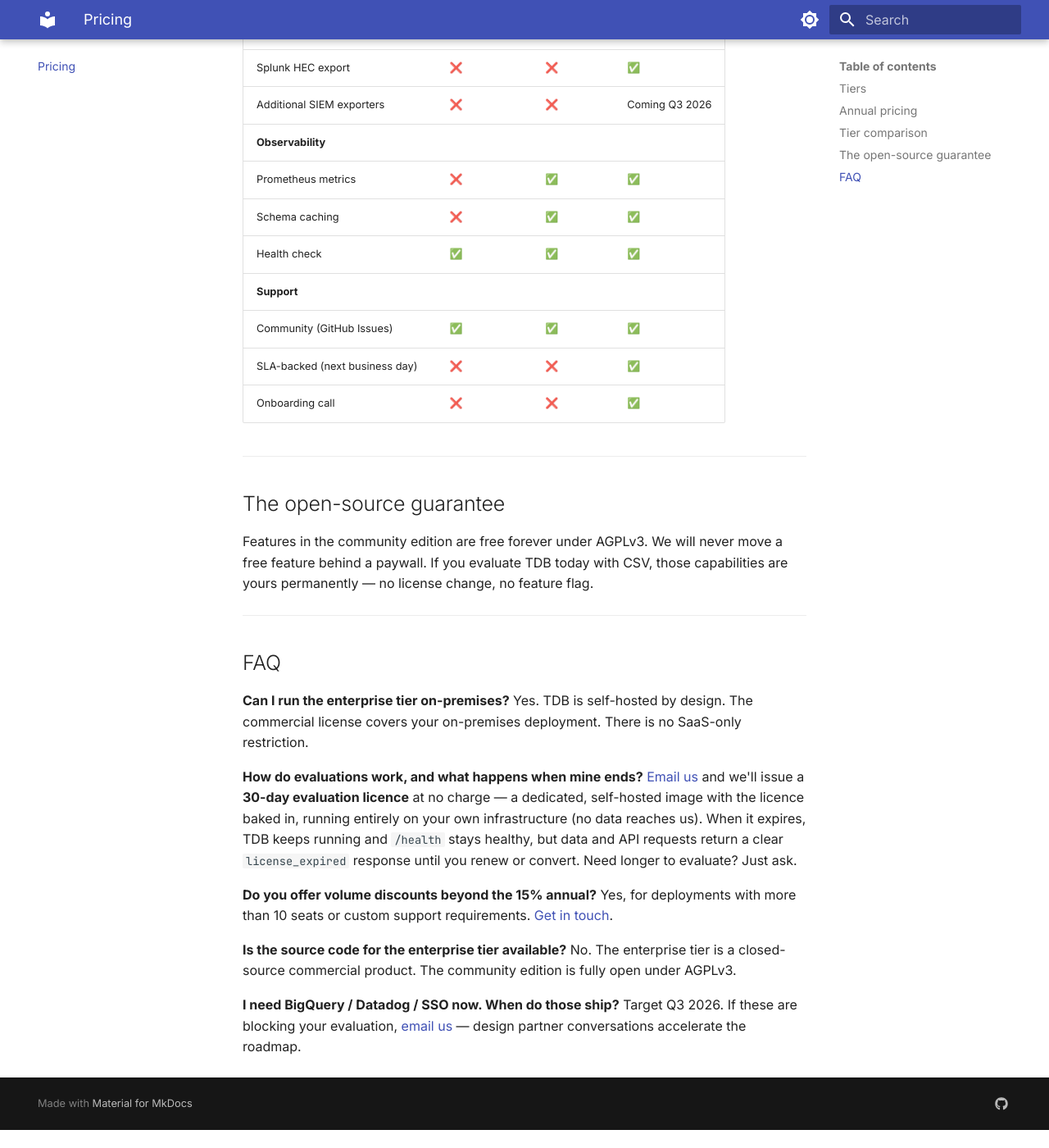
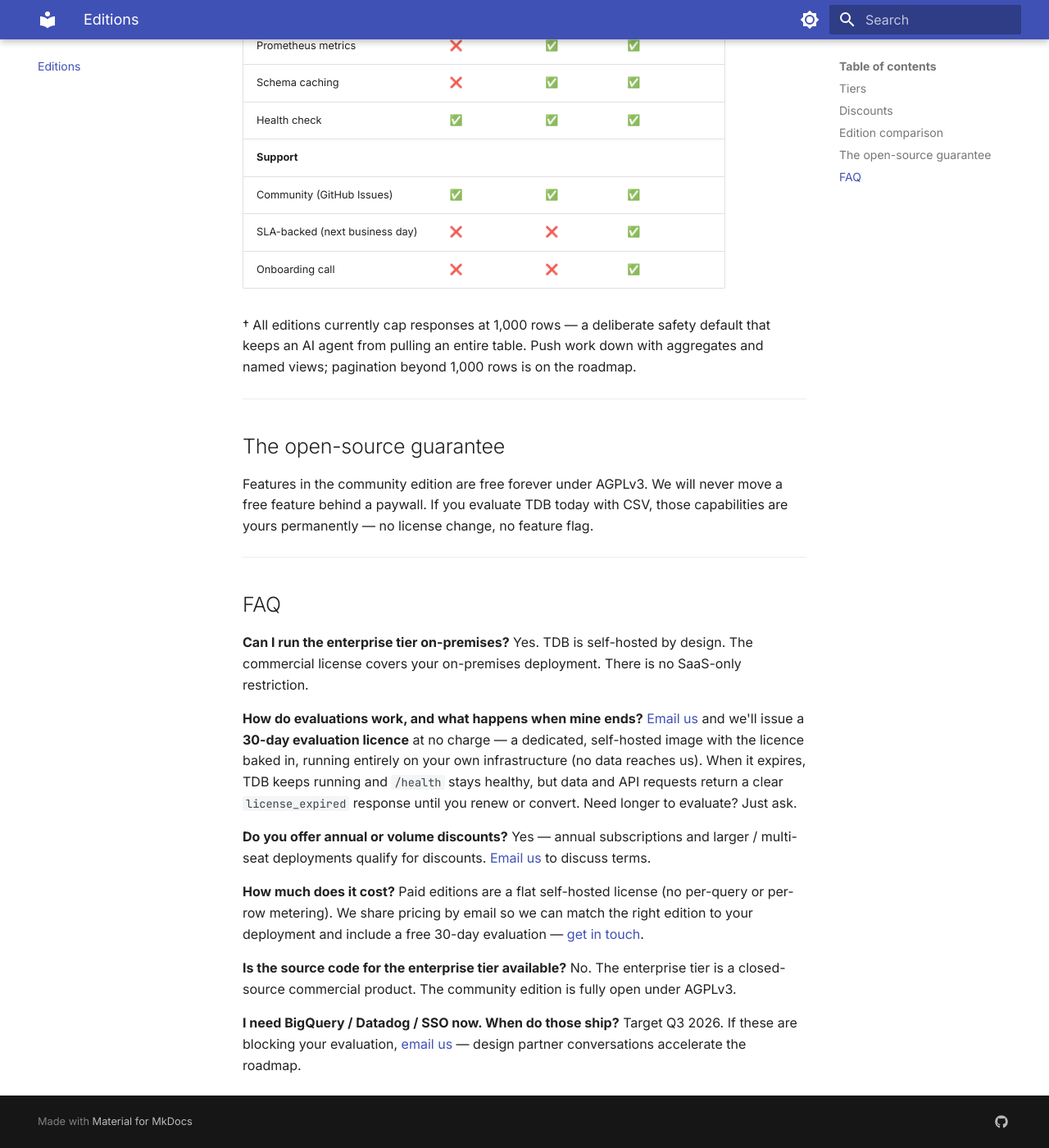
Before and after one commit to tdb-project/tdb-docs, an MkDocs documentation site: the page built from docs/pricing.md, in a window 1280 px wide and 1400 px high, scrolled down 3080 px. Shown: the whole window at 82% size. Built offline with MkDocs 1.6.1 and Material for MkDocs 9.7.7, drawn with Linux system fonts in a browser that asks for light colours; before the commit the page ends 4458 px from its top, so only the background shows below that; some of the changed text lies outside the part shown.

Commit message:
docs: gate public pricing — show editions, route pricing to email (#6)
Removes exact prices from the public docs and reframes the page around the
Community-vs-paid edition comparison, with an email CTA for pricing + a free
30-day evaluation (so we can measure genuine interest). Reverses the prior
"publish pricing transparently" stance — tradeoff recorded in tdb-internal.

- pricing.md: "# Pricing" -> "# Editions"; drop price tab titles + annual price
  table + "no contact sales" line; keep the 3-column feature comparison; add
  email-for-pricing + 30-day-eval CTA; fix row-cap presentation (footnote:
  1,000 is a safety default, pagination is roadmap).
- nav label Pricing -> Editions; relabel link texts in index/why-tdb/community
  (URL stays /pricing/ so inbound links don't break).

Co-authored-by: Claude Opus 4.8 <noreply@anthropic.com>

```diff
--- a/docs/pricing.md
+++ b/docs/pricing.md
@@ -1,8 +1,8 @@
-# Pricing
+# Editions
 
-TDB is an open-core product. The community edition is free, forever. Paid tiers add the connectors, auth, and compliance features you need to run TDB in production for a real team.
+TDB is an open-core product. The community edition is **free, forever** under AGPLv3. The paid editions add the connectors, auth, and compliance features you need to run TDB in production for a real team.
 
-**Pricing is published transparently. No "contact sales for pricing."**
+This page shows exactly what each edition includes. **For pricing and a free 30-day evaluation, [email us](mailto:hello@tdb.jiracorp.co.in)** — we'll tailor a quote to your deployment and get you set up.
 
 ---
 
@@ -121,19 +121,13 @@ TDB is an open-core product. The community edition is free, forever. Paid tiers
 
 ---
 
-## Annual pricing
+## Discounts
 
-Save 15% on any paid tier with an annual subscription.
-
-| Tier | Monthly | Annual (15% off) |
-|---|---|---|
-| Community | Free | Free |
-| SMB | $499 / month | $5,091 / year |
-| Mid-Market | $1,999 / month | $20,389 / year |
+Annual subscriptions and larger / multi-seat deployments qualify for discounts. [Email us](mailto:hello@tdb.jiracorp.co.in) to discuss terms for your team.
 
 ---
 
-## Tier comparison
+## Edition comparison
 
 | Feature | Community | SMB | Mid-Market |
 |---|---|---|---|
@@ -154,7 +148,7 @@ Save 15% on any paid tier with an annual subscription.
 | CORS configuration | ❌ | ✅ | ✅ |
 | **Query & MCP** | | | |
 | REST query endpoint (SELECT) | ✅ | ✅ | ✅ |
-| Row limit | 1,000 | 1,000 | 1,000 |
+| Row limit per response † | 1,000 | 1,000 | 1,000 |
 | MCP tools | `query_source` | All 5 | All 5 |
 | MCP tool allow-lists per key | ❌ | ✅ | ✅ |
 | Prompt injection filtering | ❌ | ✅ | ✅ |
@@ -177,6 +171,8 @@ Save 15% on any paid tier with an annual subscription.
 | SLA-backed (next business day) | ❌ | ❌ | ✅ |
 | Onboarding call | ❌ | ❌ | ✅ |
 
+† All editions currently cap responses at 1,000 rows — a deliberate safety default that keeps an AI agent from pulling an entire table. Push work down with aggregates and named views; pagination beyond 1,000 rows is on the roadmap.
+
 ---
 
 ## The open-source guarantee
@@ -193,8 +189,11 @@ Yes. TDB is self-hosted by design. The commercial license covers your on-premise
 **How do evaluations work, and what happens when mine ends?**
 [Email us](mailto:hello@tdb.jiracorp.co.in) and we'll issue a **30-day evaluation licence** at no charge — a dedicated, self-hosted image with the licence baked in, running entirely on your own infrastructure (no data reaches us). When it expires, TDB keeps running and `/health` stays healthy, but data and API requests return a clear `license_expired` response until you renew or convert. Need longer to evaluate? Just ask.
 
-**Do you offer volume discounts beyond the 15% annual?**
-Yes, for deployments with more than 10 seats or custom support requirements. [Get in touch](mailto:hello@tdb.jiracorp.co.in).
+**Do you offer annual or volume discounts?**
+Yes — annual subscriptions and larger / multi-seat deployments qualify for discounts. [Email us](mailto:hello@tdb.jiracorp.co.in) to discuss terms.
+
+**How much does it cost?**
+Paid editions are a flat self-hosted license (no per-query or per-row metering). We share pricing by email so we can match the right edition to your deployment and include a free 30-day evaluation — [get in touch](mailto:hello@tdb.jiracorp.co.in).
 
 **Is the source code for the enterprise tier available?**
 No. The enterprise tier is a closed-source commercial product. The community edition is fully open under AGPLv3.
--- a/mkdocs.yml
+++ b/mkdocs.yml
@@ -83,7 +83,7 @@ nav:
     - Splunk HEC: integrations/splunk.md
   - Reference:
     - Environment Variables: reference/environment-variables.md
-  - Pricing: pricing.md
+  - Editions: pricing.md
 
 extra:
   social:
```
Also changed, not shown: other parts of docs/pricing.md (+2 -2 lines), docs/getting-started/community.md (+2 -2 lines), docs/index.md (+1 -1 lines), docs/why-tdb.md (+1 -1 lines).
